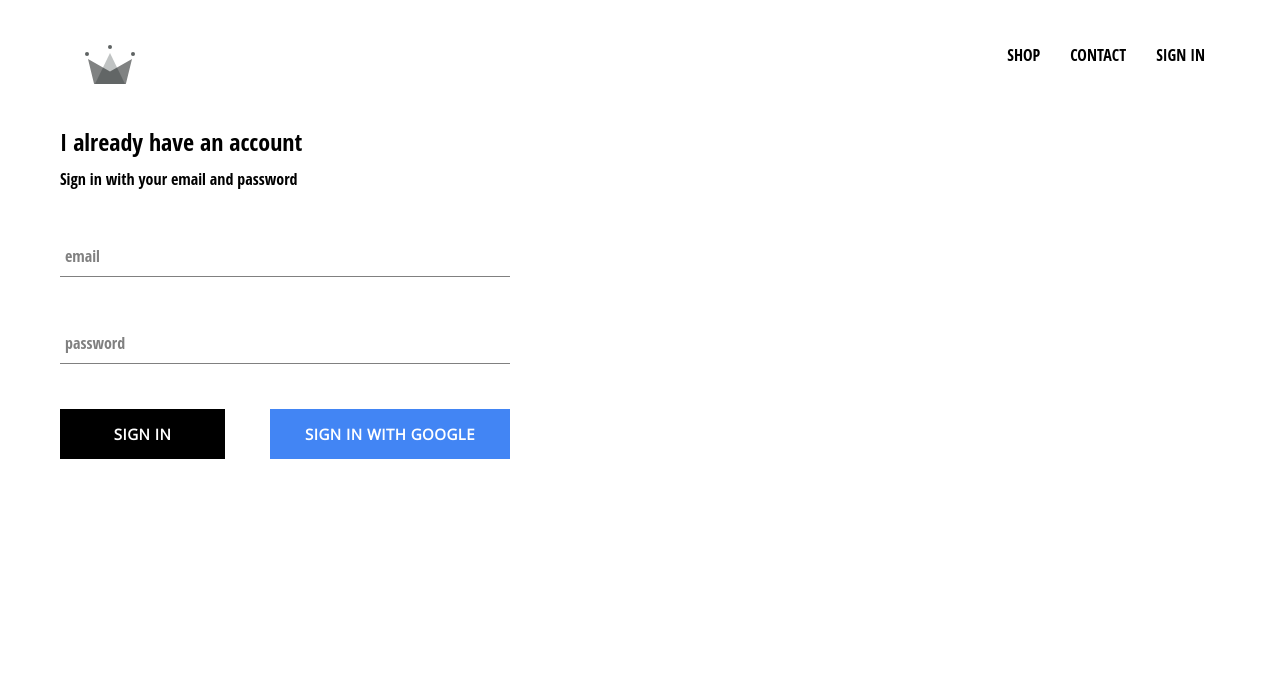
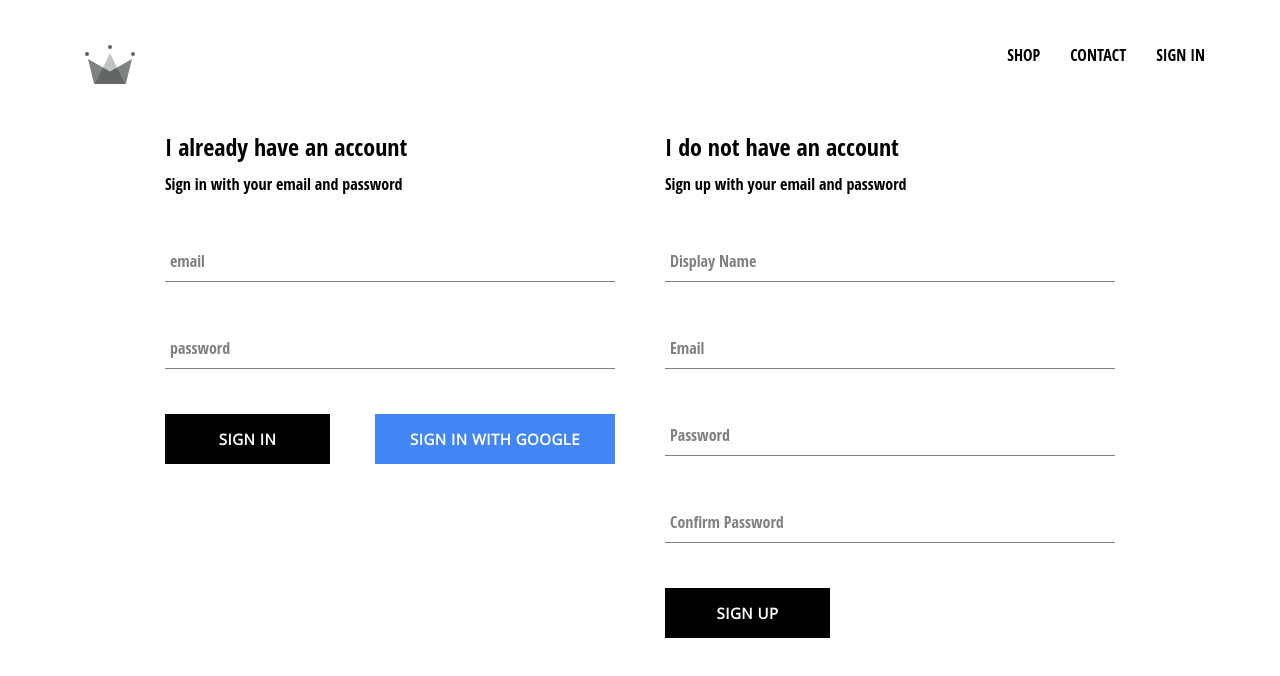
Before and after one commit to mannyficient/crown-clothing, a React (Create React App) app: page /signin in a window 1280 px wide. Shown: the top 676 px of the page. Built offline with nearby package versions, Linux system fonts and the light colour scheme; no server answers.

Commit message:
implemented firebase utils. included ability to store authenticated users in firestore database

```diff
--- a/src/App.js
+++ b/src/App.js
@@ -4,7 +4,7 @@ import Homepage from "./Pages/Homepage/Homepage.component";
 import ShopPage from "./Pages/Shop/ShopPage";
 import SignInAndSignUp from "./Pages/sign-in-and-sign-up/sign-in-and-sign-up";
 
-import { auth } from "./Firebase/Firebase.utils";
+import { auth, createUserProfiledDocument } from "./Firebase/Firebase.utils";
 import Header from "./Components/Header/Header";
 import "./App.css";
 
@@ -18,8 +18,20 @@ class App extends Component {
   unsubscribeFromAuth = null;
 
   componentDidMount() {
-    this.unsubscribeFromAuth = auth.onAuthStateChanged((user) => {
-      this.setState({ currentUser: user });
+    this.unsubscribeFromAuth = auth.onAuthStateChanged(async (userAuth) => {
+      if (userAuth) {
+        const userRef = await createUserProfiledDocument(userAuth);
+        userRef.onSnapshot((snapShot) => {
+          this.setState({
+            currentUser: {
+              id: snapShot.id,
+              ...snapShot.data(),
+            },
+          });
+        });
+      } else {
+        this.setState({ currentUser: userAuth });
+      }
     });
   }
   componentWillUnmount() {
--- /dev/null
+++ b/src/Components/SignUp/SignUp.jsx
@@ -0,0 +1,95 @@
+import React, { Component } from "react";
+import FormInput from "../FormInput/FormInput";
+import CustomButton from "../CustomButton/CustomButton";
+
+import {
+  auth,
+  createUserProfiledDocument,
+} from "../../Firebase/Firebase.utils";
+
+import "./SignUp.scss";
+
+export class SignUp extends Component {
+  constructor() {
+    super();
+    this.state = {
+      displayName: "",
+      email: "",
+      password: "",
+      confirmPassword: "",
+    };
+  }
+  handleSubmit = async (event) => {
+    event.preventDefault();
+    const { displayName, email, password, confirmPassword } = this.state;
+    if (password !== confirmPassword) {
+      alert("passwords dont match");
+      return;
+    }
+    try {
+      const { user } = await auth.createUserWithEmailAndPassword(
+        email,
+        password
+      );
+      await createUserProfiledDocument(user, { displayName });
+      this.setState({
+        displayName: "",
+        email: "",
+        password: "",
+        confirmPassword: "",
+      });
+    } catch (error) {
+      console.error(error);
+    }
+  };
+  handleChange = (event) => {
+    const { name, value } = event.target;
+    this.setState({ [name]: value });
+  };
+  render() {
+    const { displayName, email, password, confirmPassword } = this.state;
+    return (
+      <div className="sign-up">
+        <h2 className="title">I do not have an account</h2>
+        <span>Sign up with your email and password</span>
+        <form onSubmit={this.handleSubmit} className="sign-up-form">
+          <FormInput
+            type="text"
+            name="displayName"
+            value={displayName}
+            onChange={this.handleChange}
+            label="Display Name"
+            required
+          ></FormInput>
+          <FormInput
+            type="email"
+            name="email"
+            value={email}
+            onChange={this.handleChange}
+            label="Email"
+            required
+          ></FormInput>
+          <FormInput
+            type="password"
+            name="password"
+            value={password}
+            onChange={this.handleChange}
+            label="Password"
+            required
+          ></FormInput>
+          <FormInput
+            type="password"
+            name="confirmPassword"
+            value={confirmPassword}
+            onChange={this.handleChange}
+            label="Confirm Password"
+            required
+          ></FormInput>
+          <CustomButton type="submit">Sign Up</CustomButton>
+        </form>
+      </div>
+    );
+  }
+}
+
+export default SignUp;
--- /dev/null
+++ b/src/Components/SignUp/SignUp.scss
@@ -0,0 +1,9 @@
+.sign-up {
+  display: flex;
+  flex-direction: column;
+  width: 450px;
+
+  .title {
+    margin: 10px 0;
+  }
+}
--- a/src/Firebase/Firebase.utils.js
+++ b/src/Firebase/Firebase.utils.js
@@ -12,6 +12,28 @@ const firebaseConfig = {
   measurementId: "G-KRE6X4P50X",
 };
 
+export const createUserProfiledDocument = async (userAuth, additionalData) => {
+  if (!userAuth) return;
+  const userRef = firestore.doc(`users/${userAuth.uid}`);
+  const snapShot = await userRef.get();
+  if (!snapShot.exists) {
+    const { displayName, email } = userAuth;
+    const createdAt = new Date();
+
+    try {
+      await userRef.set({
+        displayName,
+        email,
+        createdAt,
+        ...additionalData,
+      });
+    } catch (error) {
+      console.log("error creating user", error.message);
+    }
+  }
+  return userRef;
+};
+
 firebase.initializeApp(firebaseConfig);
 
 export const auth = firebase.auth();
--- a/src/Pages/sign-in-and-sign-up/sign-in-and-sign-up.jsx
+++ b/src/Pages/sign-in-and-sign-up/sign-in-and-sign-up.jsx
@@ -1,11 +1,13 @@
 import React from "react";
 import "./sign-in-and-sign-up.scss";
 import SignIn from "../../Components/SignIn/SignIn";
+import SignUp from "../../Components/SignUp/SignUp";
 
 const SignInAndSignUp = () => {
   return (
-    <div>
+    <div className="sign-in-and-sign-up">
       <SignIn></SignIn>
+      <SignUp></SignUp>
     </div>
   );
 };
--- a/src/Pages/sign-in-and-sign-up/sign-in-and-sign-up.scss
+++ b/src/Pages/sign-in-and-sign-up/sign-in-and-sign-up.scss
@@ -0,0 +1,6 @@
+.sign-in-and-sign-up {
+  width: 950px;
+  display: flex;
+  justify-content: space-between;
+  margin: 30px auto;
+}
```
